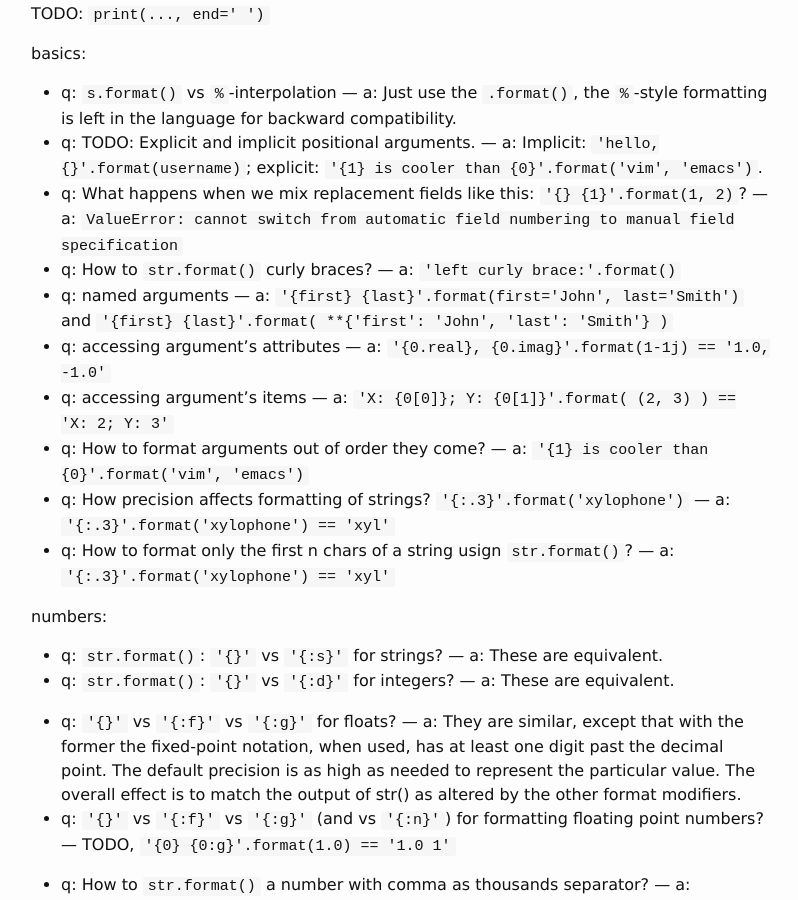
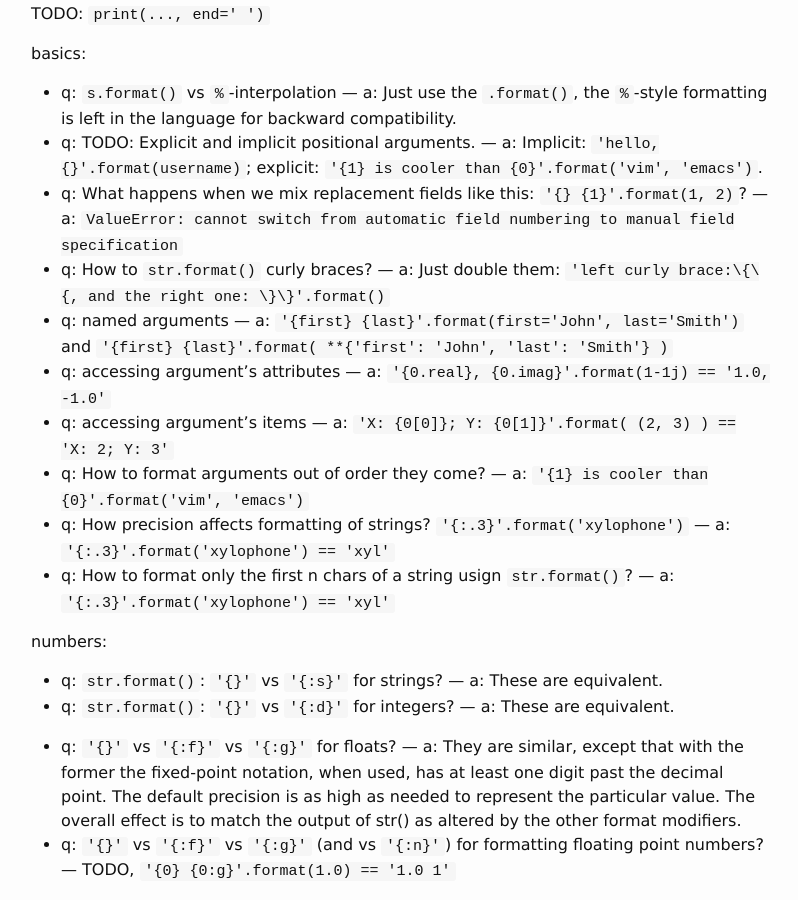
Before and after one commit to koddo/koddo.github.io, a Jekyll site: the page built from _ryctoic/python.md, in a window 1280 px wide and 900 px high, scrolled down 28424 px. Shown: the whole window, without its empty margins (239-1037 px from the left). Built offline with Jekyll 4.4.1, drawn with Linux system fonts in a browser that asks for light colours; comment, search, counter and statistics services are not loaded.

Commit message:
minor changes in _ryctoic/

```diff
--- a/_ryctoic/python.md
+++ b/_ryctoic/python.md
@@ -855,7 +855,7 @@ basics:
 - q: `s.format()` vs `%`-interpolation --- a: Just use the `.format()`, the `%`-style formatting is left in the language for backward compatibility.
 - q: TODO: Explicit and implicit positional arguments. --- a: Implicit: `'hello, {}'.format(username)`; explicit: `'{1} is cooler than {0}'.format('vim', 'emacs')`.
 - q: What happens when we mix replacement fields like this: `'{} {1}'.format(1, 2)`? --- a: `ValueError: cannot switch from automatic field numbering to manual field specification`
-- q: How to `str.format()` curly braces? --- a: `'left curly brace:{{, and the right one: }}'.format()`
+- q: How to `str.format()` curly braces? --- a: Just double them: `'left curly brace:\{\{, and the right one: \}\}'.format()`
 - q: named arguments --- a: `'{first} {last}'.format(first='John', last='Smith')` and `'{first} {last}'.format( **{'first': 'John', 'last': 'Smith'} )`
 - q: accessing argument's attributes --- a: `'{0.real}, {0.imag}'.format(1-1j) == '1.0, -1.0'`
 - q: accessing argument's items --- a: `'X: {0[0]};  Y: {0[1]}'.format( (2, 3) ) == 'X: 2;  Y: 3'`
```
Also changed, not shown: _ryctoic/index.md (line endings or trailing spaces), _ryctoic/misc.md (line endings or trailing spaces).
